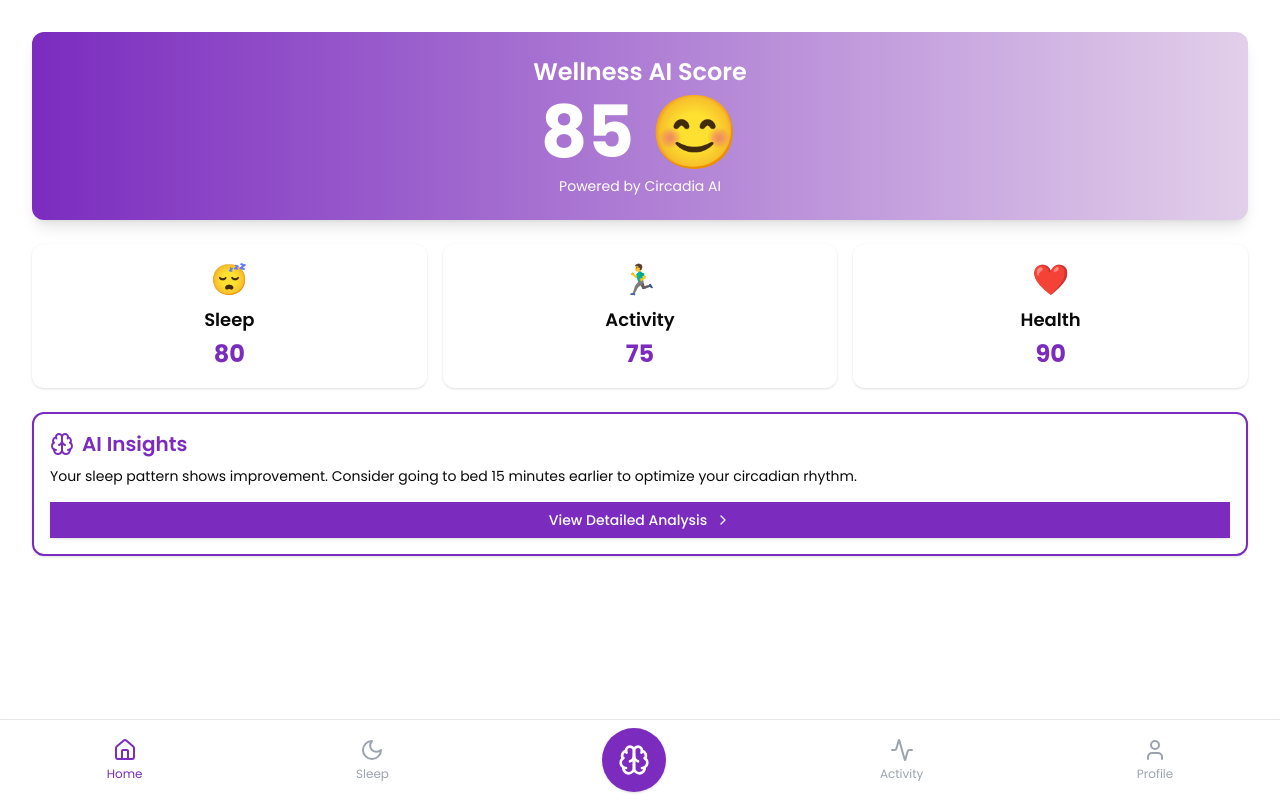
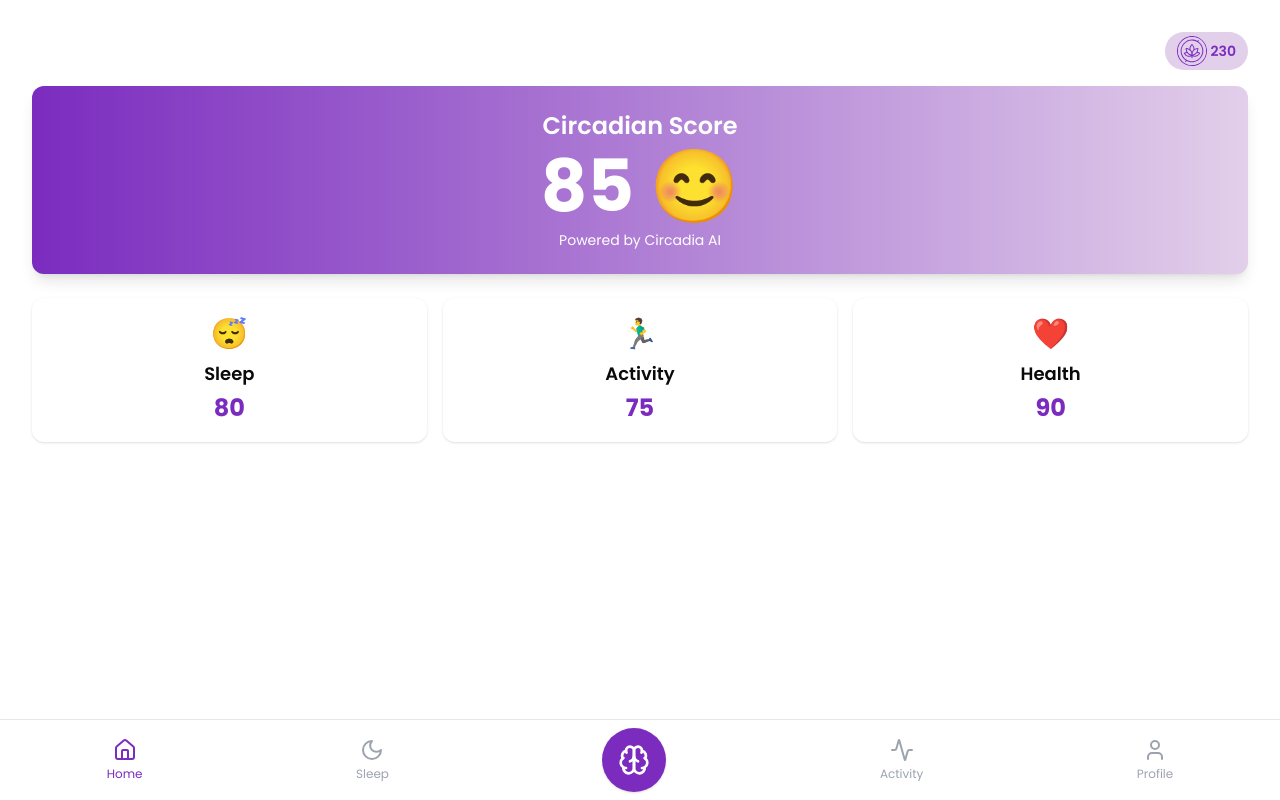
Before and after one commit to Ayushjain2205/circadia, a Next.js app: page /home in a window 1280 px wide. Built offline with nearby package versions, Linux system fonts and the light colour scheme.

Commit message:
Update landing page

```diff
--- a/src/pages/home.tsx
+++ b/src/pages/home.tsx
@@ -2,17 +2,8 @@ import Layout from "@/components/Layout";
 import { useState } from "react";
 import { Card, CardContent } from "@/components/ui/card";
 import { Button } from "@/components/ui/button";
-import {
-  Home,
-  Moon,
-  Activity,
-  User,
-  Brain,
-  ChevronRight,
-  Heart,
-  Zap,
-} from "lucide-react";
-import Link from "next/link";
+import { Brain, ChevronRight, Coins } from "lucide-react";
+import Image from "next/image";
 
 type ScoreType = "sleep" | "activity" | "health";
 type Metric = { name: string; value: number; unit: string };
@@ -24,6 +15,7 @@ interface ScoreData {
 
 export default function HomePage() {
   const [overallScore, setOverallScore] = useState(85);
+  const [coinCount, setCoinCount] = useState(230);
   const [scores, setScores] = useState<Record<ScoreType, ScoreData>>({
     sleep: {
       score: 80,
@@ -62,11 +54,25 @@ export default function HomePage() {
   return (
     <Layout>
       <div className="flex-1 p-4 pb-24">
+        {/* Coin Count */}
+        <div className="flex justify-end mb-4">
+          <div className="inline-flex items-center bg-[#E2CFEA] text-[#7B2CBF] rounded-full py-1 px-3">
+            <Image
+              src="/coin.svg"
+              alt="Coins"
+              className="mr-1"
+              width={30}
+              height={30}
+            />
+            <span className="text-sm font-semibold">{coinCount}</span>
+          </div>
+        </div>
+
         {/* Overall Wellness Score */}
         <Card className="mb-6 border-none shadow-lg bg-gradient-to-r from-[#7B2CBF] to-[#E2CFEA]">
           <CardContent className="flex flex-col items-center justify-center p-6">
             <h2 className="text-2xl font-semibold mb-2 text-white">
-              Wellness AI Score
+              Circadian Score
             </h2>
             <div className="text-7xl font-bold text-white flex items-center">
               {overallScore} {getScoreEmoji(overallScore)}
@@ -133,7 +139,7 @@ export default function HomePage() {
         )}
 
         {/* AI Insights */}
-        <Card className="mb-6 border-2 border-[#7B2CBF]">
+        {/* <Card className="mb-6 border-2 border-[#7B2CBF]">
           <CardContent className="p-4">
             <h3 className="text-xl font-semibold mb-2 text-[#7B2CBF] flex items-center">
               <Brain className="w-6 h-6 mr-2" /> AI Insights
@@ -147,7 +153,7 @@ export default function HomePage() {
               <ChevronRight className="w-4 h-4 ml-2" />
             </Button>
           </CardContent>
-        </Card>
+        </Card> */}
       </div>
     </Layout>
   );
```
Also changed, not shown: public/coin.svg (added).
